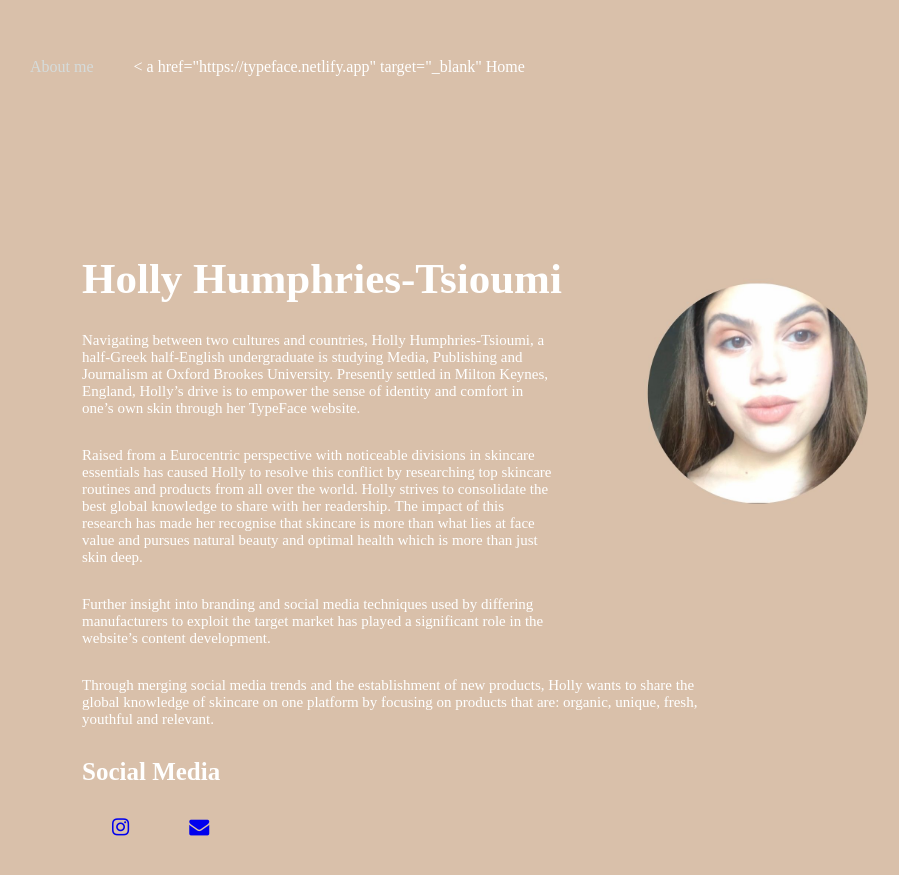
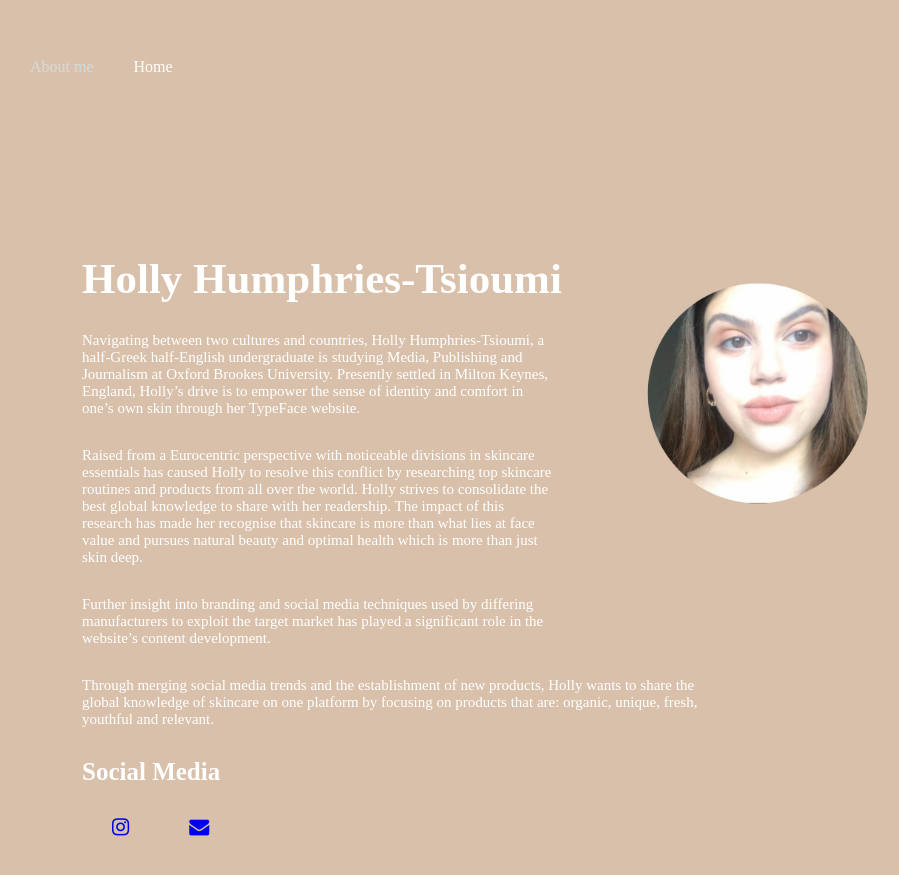
Before and after one commit to hollyhumphries/mybrookesblog, a Jekyll site: the page aboutme/index.html, which Jekyll copies as it is, in a window 1280 px wide. Shown: the top 875 px of the page, without its empty margins (88-987 px from the left). Built offline with Jekyll 4.4.1, drawn with Linux system fonts in a browser that asks for light colours.

Commit message:
Update index.html

```diff
--- a/aboutme/index.html
+++ b/aboutme/index.html
@@ -12,7 +12,7 @@
   <div class="menu">
 <ul>
       <li class="active"> About me </li>
-     <li> < a href="https://typeface.netlify.app" target="_blank"</a> Home </li>
+     <li> <a href="https://typeface.netlify.app" target="_blank"></a> Home </li>
 </ul>
   </div>
 </div>
```
